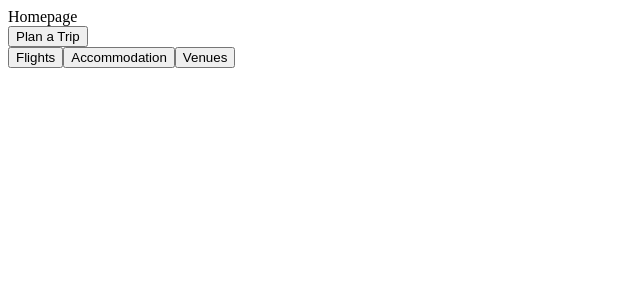
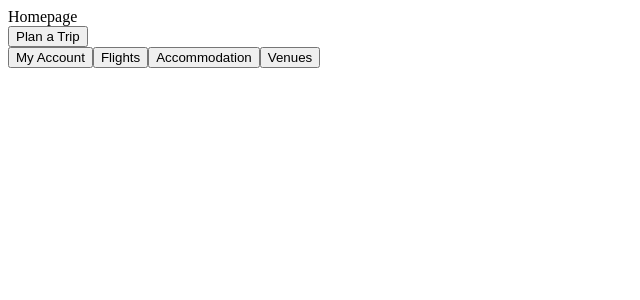
Before and after one commit to Mexaby/personal-travel-assistant, a Vue app in the folder travel-assistant/: page /flights in a window 1280 px wide. Shown: the top 300 px of the page, without its empty margins (0-640 px from the left). Built offline with nearby package versions, Linux system fonts and the light colour scheme.

Commit message:
added account page and added necessary routing and button on homepage (#1)

```diff
--- /dev/null
+++ b/travel-assistant/src/components/AccountPage.vue
@@ -0,0 +1,16 @@
+<template>
+  <div>
+    <div>My Account</div>
+    <button @click="goTo('/')">Back to Home</button>
+  </div>
+</template>
+
+<script>
+export default {
+  methods: {
+    goTo(route) {
+      this.$router.push(route);
+    },
+  },
+};
+</script>
--- a/travel-assistant/src/components/HomePage.vue
+++ b/travel-assistant/src/components/HomePage.vue
@@ -3,6 +3,7 @@
     <div>Homepage</div>
     <button>Plan a Trip</button>
     <div>
+      <button @click="goTo('/account')">My Account</button>
       <button @click="goTo('/flights')">Flights</button>
       <button>Accommodation</button>
       <button>Venues</button>
--- a/travel-assistant/src/router/index.js
+++ b/travel-assistant/src/router/index.js
@@ -1,6 +1,7 @@
 import { createRouter, createWebHashHistory } from 'vue-router'
 import HomePage from '../components/HomePage.vue'
 import FlightsPage from '../components/FlightsPage.vue'
+import AccountPage from '../components/AccountPage.vue'
 
 const routes = [
     {
@@ -12,6 +13,11 @@ const routes = [
         path: '/flights',
         name: 'flights',
         component: FlightsPage
+    },
+    {
+        path: '/account',
+        name: 'account',
+        component: AccountPage
     }
 ]
 
```
